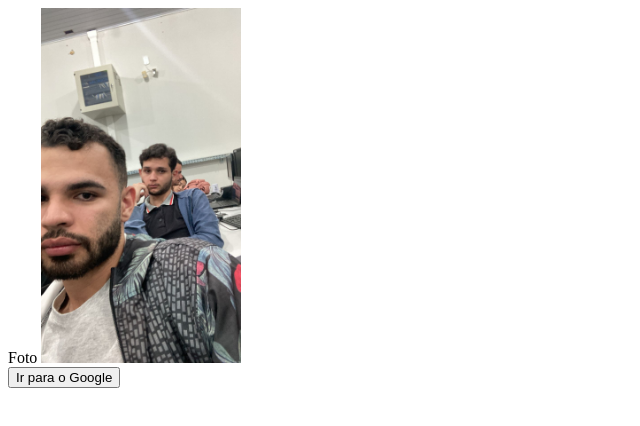
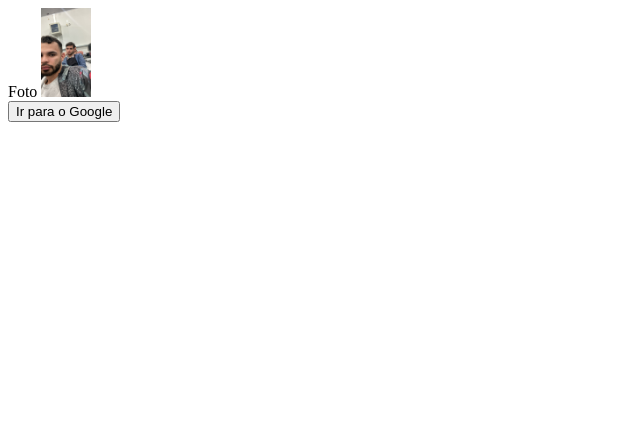
Before and after one commit to Robxxi/robson.rocha.github.io, a plain HTML site: page index.html in a window 1280 px wide. Shown: the whole page, without its empty margins (0-640 px from the left). Drawn offline with Linux system fonts and the light colour scheme.

Commit message:
Update Styles.css

```diff
--- a/Styles.css
+++ b/Styles.css
@@ -4,6 +4,6 @@ body {
 }
 
 Img {
-Width: 200px;
+Width: 50px;
 
 }
```
